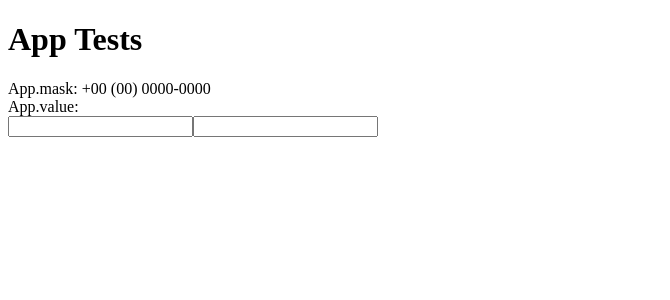
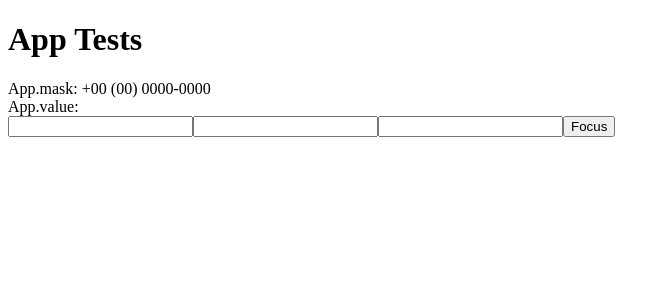
Before and after one commit to BorjaRafolsMartinez/react-masked-input, a React app: page / in a window 1280 px wide. Shown: the top 300 px of the page, without its empty margins (0-670 px from the left). Built offline with nearby package versions, Linux system fonts and the light colour scheme.

Commit message:
Convert MaskedInput to ForwardRef compoennt

```diff
--- a/src/App.tsx
+++ b/src/App.tsx
@@ -1,4 +1,4 @@
-import React, { useState } from 'react'
+import React, { useRef, useState } from 'react'
 import MaskedInput from './components/MaskedInput/MaskedInput'
 
 const App = function () {
@@ -8,6 +8,8 @@ const App = function () {
 	const onChange = (value) => {
 		setValue(value)
 	}
+
+	const ref = useRef<HTMLInputElement>(null)
 
 	return (
 		<>
@@ -19,6 +21,12 @@ const App = function () {
 			<MaskedInput value={value} onChange={onChange} mask={mask}>
 				<input name="test"></input>
 			</MaskedInput>
+
+			<MaskedInput value={value} onChange={onChange} mask={mask} ref={ref} />
+
+			<button onClick={() => {
+				ref.current.focus()
+			}}>Focus</button>
 		</>
 	)
 }
--- a/src/components/MaskedInput/MaskedInput.tsx
+++ b/src/components/MaskedInput/MaskedInput.tsx
@@ -1,13 +1,15 @@
-import React, { useEffect, useRef, useState } from 'react'
+import React, { useEffect, useRef, useState, forwardRef } from 'react'
 import maskify from '../../util/maskify'
-import { MaskedInput } from './MaskedInput.types'
+import { MaskedInputProps } from './MaskedInput.types'
 import './MaskedInput.scss'
+import useCombinedRefs from '../../hooks/useCombinedRefs'
 
-const MaskedInput : React.FC<MaskedInput> = (props) => {
+const MaskedInput = forwardRef<HTMLInputElement, MaskedInputProps>((props, ref) => {
 	const { mask, onChange, onBlur, children, disabled, readOnly, maskChar } = props
 	const [value, setValue] = useState(props.value)
 	const [ selection, setSelection ] = useState<[number, number]>([props.value.length, props.value.length])
-	const ref = useRef<HTMLInputElement>(null)
+	const localRef = useRef<HTMLInputElement>(null)
+	const inputRef = useCombinedRefs<HTMLInputElement>(localRef, ref)
 
 	useEffect(() => {
 		setValue(props.value)
@@ -23,7 +25,7 @@ const MaskedInput : React.FC<MaskedInput> = (props) => {
 	}, [])
 
 	useEffect(() => {
-		ref.current?.setSelectionRange(...selection)
+		inputRef.current?.setSelectionRange(...selection)
 	}, [selection])
 
 	const onChangeHandler = (e: React.ChangeEvent<HTMLInputElement>) => {
@@ -55,7 +57,7 @@ const MaskedInput : React.FC<MaskedInput> = (props) => {
 			readOnly,
 			onChange: onChangeHandler,
 			onBlur: onBlurHandler,
-			ref
+			ref: inputRef
 		})
 	}
 
@@ -66,17 +68,19 @@ const MaskedInput : React.FC<MaskedInput> = (props) => {
 			onBlur={onBlurHandler}
 			disabled={disabled}
 			readOnly={readOnly}
-			ref={ref}
+			ref={inputRef}
 		/>
 
 
 	)
-}
+})
+
+MaskedInput.displayName = 'MaskedInput'
 
 MaskedInput.defaultProps = {
 	value: '',
 	mask: '',
-	onChange: () => {},
+	onChange: () => void(0),
 	disabled: false
 }
 
--- a/src/components/MaskedInput/MaskedInput.types.ts
+++ b/src/components/MaskedInput/MaskedInput.types.ts
@@ -1,6 +1,6 @@
 import React from 'react'
 
-export interface MaskedInput {
+export interface MaskedInputProps {
     value: string,
     mask: string,
     onChange(value: string): void,
--- /dev/null
+++ b/src/hooks/useCombinedRefs.ts
@@ -0,0 +1,21 @@
+import { useRef, useEffect } from 'react'
+
+const useCombinedRefs = <T>(...refs) => {
+	const targetRef = useRef<T>()
+
+	useEffect(() => {
+		refs.forEach(ref => {
+			if (!ref) return
+
+			if (typeof ref === 'function') {
+				ref(targetRef.current)
+			} else {
+				ref.current = targetRef.current
+			}
+		})
+	}, [refs])
+
+	return targetRef
+}
+
+export default useCombinedRefs
```
Also changed, not shown: 14 other files (tests, documents, lock files or other folders).
